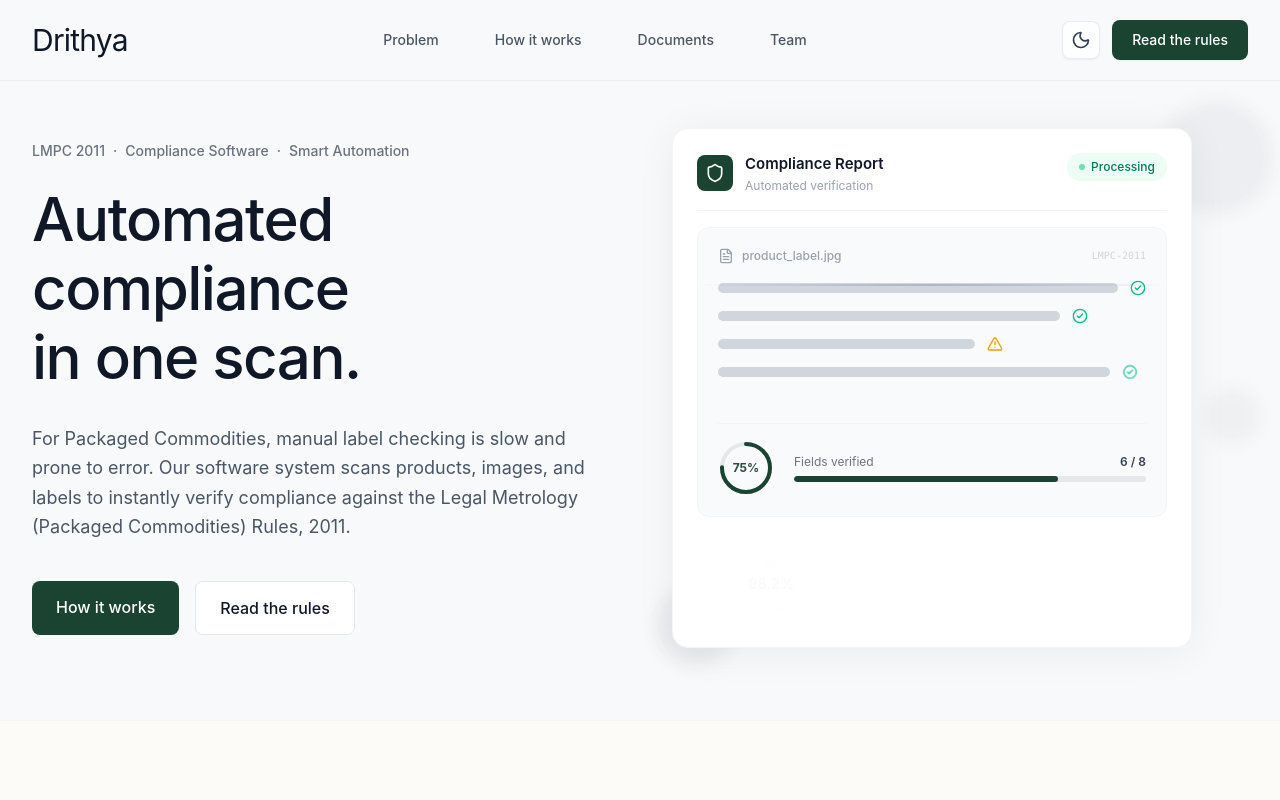
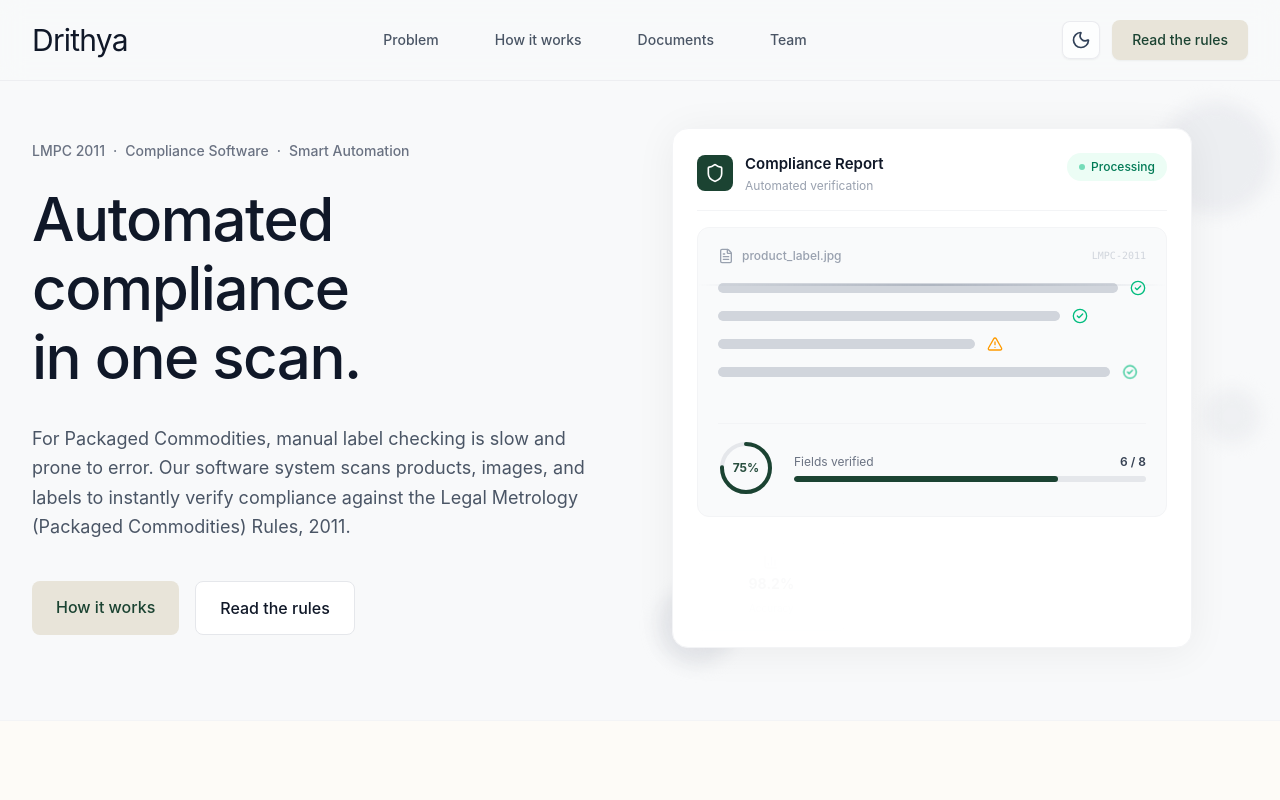
Before and after one commit to Prediator-debug/Sih-Portfolio, a React (Vite) app: page / in a window 1280 px wide. Shown: the top 800 px of the page. Built offline with nearby package versions, Linux system fonts and the light colour scheme.

Commit message:
Update green buttons to beige theme

```diff
--- a/src/components/Navbar.tsx
+++ b/src/components/Navbar.tsx
@@ -71,7 +71,7 @@ export default function Navbar() {
             <ThemeToggle />
             <button
               onClick={() => scrollToSection('documents')}
-              className="bg-[#1B4332] text-white dark:bg-white dark:text-[#1B4332] dark:hover:bg-gray-100 px-5 py-2.5 rounded-lg text-sm font-medium hover:bg-[#2D6A4F] transition-colors shadow-xs cursor-pointer"
+              className="bg-[#e8e4d9] text-[#1B4332] dark:bg-white dark:text-[#1B4332] dark:hover:bg-gray-100 px-5 py-2.5 rounded-lg text-sm font-medium hover:bg-[#d5cfbd] transition-colors shadow-xs cursor-pointer"
             >
               Read the rules
             </button>
@@ -115,7 +115,7 @@ export default function Navbar() {
           <div className="pt-3 border-t border-gray-200/80 dark:border-gray-800">
             <button
               onClick={() => scrollToSection('documents')}
-              className="w-full bg-[#1B4332] text-white dark:bg-white dark:text-[#1B4332] dark:hover:bg-gray-100 px-5 py-3 rounded-lg text-base font-medium hover:bg-[#2D6A4F] transition-colors shadow-xs text-center cursor-pointer"
+              className="w-full bg-[#e8e4d9] text-[#1B4332] dark:bg-white dark:text-[#1B4332] dark:hover:bg-gray-100 px-5 py-3 rounded-lg text-base font-medium hover:bg-[#d5cfbd] transition-colors shadow-xs text-center cursor-pointer"
             >
               Read the rules
             </button>
--- a/src/pages/Home.tsx
+++ b/src/pages/Home.tsx
@@ -23,7 +23,7 @@ export default function Home() {
               For Packaged Commodities, manual label checking is slow and prone to error. Our software system scans products, images, and labels to instantly verify compliance against the Legal Metrology (Packaged Commodities) Rules, 2011.
             </p>
             <div className="flex flex-col sm:flex-row gap-3 sm:gap-4">
-              <a href="#how-it-works" className="bg-[#1B4332] text-white px-6 py-3.5 rounded-lg font-medium hover:bg-[#2D6A4F] transition-colors text-center text-sm sm:text-base">
+              <a href="#how-it-works" className="bg-[#e8e4d9] text-[#1B4332] px-6 py-3.5 rounded-lg font-medium hover:bg-[#d5cfbd] transition-colors text-center text-sm sm:text-base">
                 How it works
               </a>
               <a href="/documents" className="bg-white border border-gray-200 text-gray-900 px-6 py-3.5 rounded-lg font-medium hover:bg-gray-50 transition-colors text-center text-sm sm:text-base">
@@ -280,7 +280,7 @@ export default function Home() {
                     href={doc.fileUrl}
                     target="_blank"
                     rel="noopener noreferrer"
-                    className="flex-1 sm:flex-initial inline-flex items-center justify-center gap-2 px-5 py-2.5 bg-[#1B4332] text-white dark:bg-white dark:text-[#1B4332] dark:hover:bg-gray-100 text-sm font-medium rounded-lg hover:bg-[#2D6A4F] transition-colors shadow-xs cursor-pointer text-center"
+                    className="flex-1 sm:flex-initial inline-flex items-center justify-center gap-2 px-5 py-2.5 bg-[#e8e4d9] text-[#1B4332] dark:bg-white dark:text-[#1B4332] dark:hover:bg-gray-100 text-sm font-medium rounded-lg hover:bg-[#d5cfbd] transition-colors shadow-xs cursor-pointer text-center"
                   >
                     <ExternalLink className="w-4 h-4" />
                     View
```
